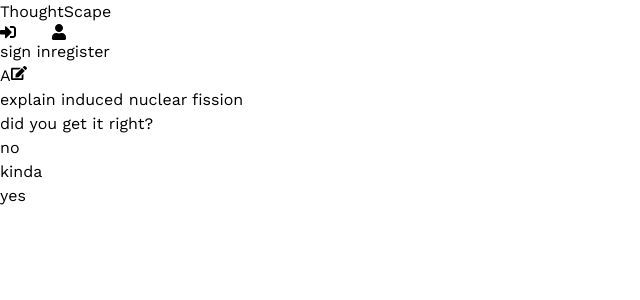
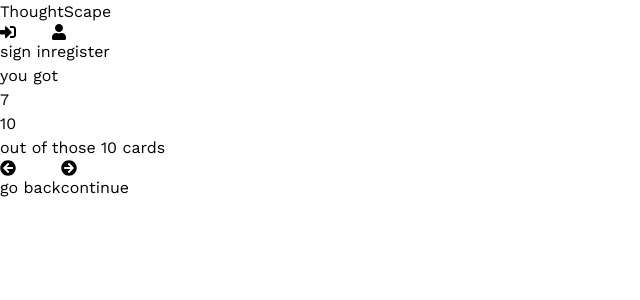
Before and after one commit to Nilej24/thoughtscape, a React (Vite) app in the folder client/: page /study in a window 1280 px wide. Shown: the top 300 px of the page, without its empty margins (0-640 px from the left). Built offline with nearby package versions, Linux system fonts and the light colour scheme.

Commit message:
finished 10 card end screen

```diff
--- a/client/src/pages/StudyPage.jsx
+++ b/client/src/pages/StudyPage.jsx
@@ -1,17 +1,53 @@
-import { FaEdit } from 'react-icons/fa';
+import { FaEdit, FaArrowCircleLeft, FaArrowCircleRight } from 'react-icons/fa';
 
-function EndScreen() {
+function EndScreen({ score }) {
   return (
-    <div className="flex flex-col container mx-auto">
-      <div className="flex">
-
+    <div className="container mx-auto pt-20 md:pt-44">
+      <div className="flex flex-col items-center gap-10 xl:scale-125">
+        <div className="flex flex-col md:flex-row items-center gap-5 md:gap-0">
+          <p className="md:self-start">
+            you got
+          </p>
+          <div className="rounded-full p-32 sm:p-48 bg-cyan-600 drop-shadow-xl relative">
+            <div className="absolute left-32 sm:left-44 top-1 sm:top-16 p-1 h-64 rotate-45 bg-slate-300" />
+            <div className={`absolute ${score % 1 === 0 ? 'sm:left-24 left-14' : 'sm:left-16 left-7'} top-7 sm:top-16 text-8xl font-bold`}>
+              {score}
+            </div>
+            <div className="absolute right-7 sm:right-20 bottom-7 sm:bottom-20 text-8xl font-bold">
+              10
+            </div>
+          </div>
+          <p className="md:self-end">
+            out of those 10 cards
+          </p>
+        </div>
+        <div className="flex gap-5 sm:gap-10">
+          <button className="px-6 py-4 gap-2 flex items-center rounded drop-shadow-lg font-semibold bg-slate-400 hover:bg-slate-300">
+            <span className="text-2xl">
+              <FaArrowCircleLeft />
+            </span>
+            <span>
+              go back
+            </span>
+          </button>
+          <button className="px-6 py-4 gap-2 flex items-center rounded drop-shadow-lg font-semibold bg-slate-400 hover:bg-slate-300">
+            <span className="text-2xl">
+              <FaArrowCircleRight />
+            </span>
+            <span>
+              continue
+            </span>
+          </button>
+        </div>
       </div>
     </div>
   );
 }
 
 function StudyPage() {
-  const answered = true;
+  let currentCardIsAnswered = true;
+  let cardsAnswered = 10;
+  let score = 7;
 
   const confidenceColor = '#ef4444';
 
@@ -34,7 +70,6 @@ function StudyPage() {
   ];
   // will replace this later ^^^^^
 
-  const count = 4;
 
   // creates progress bar thingy from the cards selected
   const mapCardsToProgressBar = (card, index) => {
@@ -56,15 +91,20 @@ function StudyPage() {
     return (
       <div
         style={{
-          backgroundColor: index <= count ? color : '#d4d4d4',
+          backgroundColor: index <= cardsAnswered ? color : '#d4d4d4',
         }}
-        className={`px-2 md:px-16 py-10 drop-shadow-md md:py-4 ${index === count ? 'border-2 border-black translate-y-1 md:translate-y-0 md:translate-x-2' : ''}`}
+        className={`px-2 md:px-16 py-10 drop-shadow-md md:py-4 ${index === cardsAnswered ? 'border-2 border-black translate-y-1 md:translate-y-0 md:translate-x-2' : ''}`}
       />
     );
   }
 
+  // render end screen instead
+  // when user has done 10 cards
+  if (cardsAnswered >= 10) return <EndScreen score={score} />
+
+  // render page
   return (
-    <section className="container mx-auto px-6 py-10 md:py-40">
+    <section className="container mx-auto px-6 py-10 md:py-40 overflow-hidden">
       <div className="xl:scale-125 flex flex-col md:flex-row justify-center items-center gap-10">
         <div className="flex flex-row md:flex-col-reverse gap-3">
           {cards.map(mapCardsToProgressBar)}
@@ -73,7 +113,7 @@ function StudyPage() {
           <div style={{borderBottomColor: confidenceColor}} className="bg-gray-100 rounded w-full border-x-8 border-x-gray-100 border-t-8 border-t-gray-100 border-b-8 border-b-black drop-shadow-lg">
             <div className="flex justify-between items-center pl-2 pr-1">
               <span className="text-4xl">
-                {answered ? "A" : "Q"}
+                {currentCardIsAnswered ? "A" : "Q"}
               </span>
               <button className="text-2xl hover:bg-gray-300 rounded p-1">
                 <FaEdit />
@@ -83,7 +123,7 @@ function StudyPage() {
               explain induced nuclear fission
             </p>
           </div>
-          {answered ? (
+          {currentCardIsAnswered ? (
             <div className="grid grid-cols-3 gap-3 w-full mt-5 relative">
               <p className="text-sm font-extralight absolute -top-5 left-1">
                 did you get it right?
```
